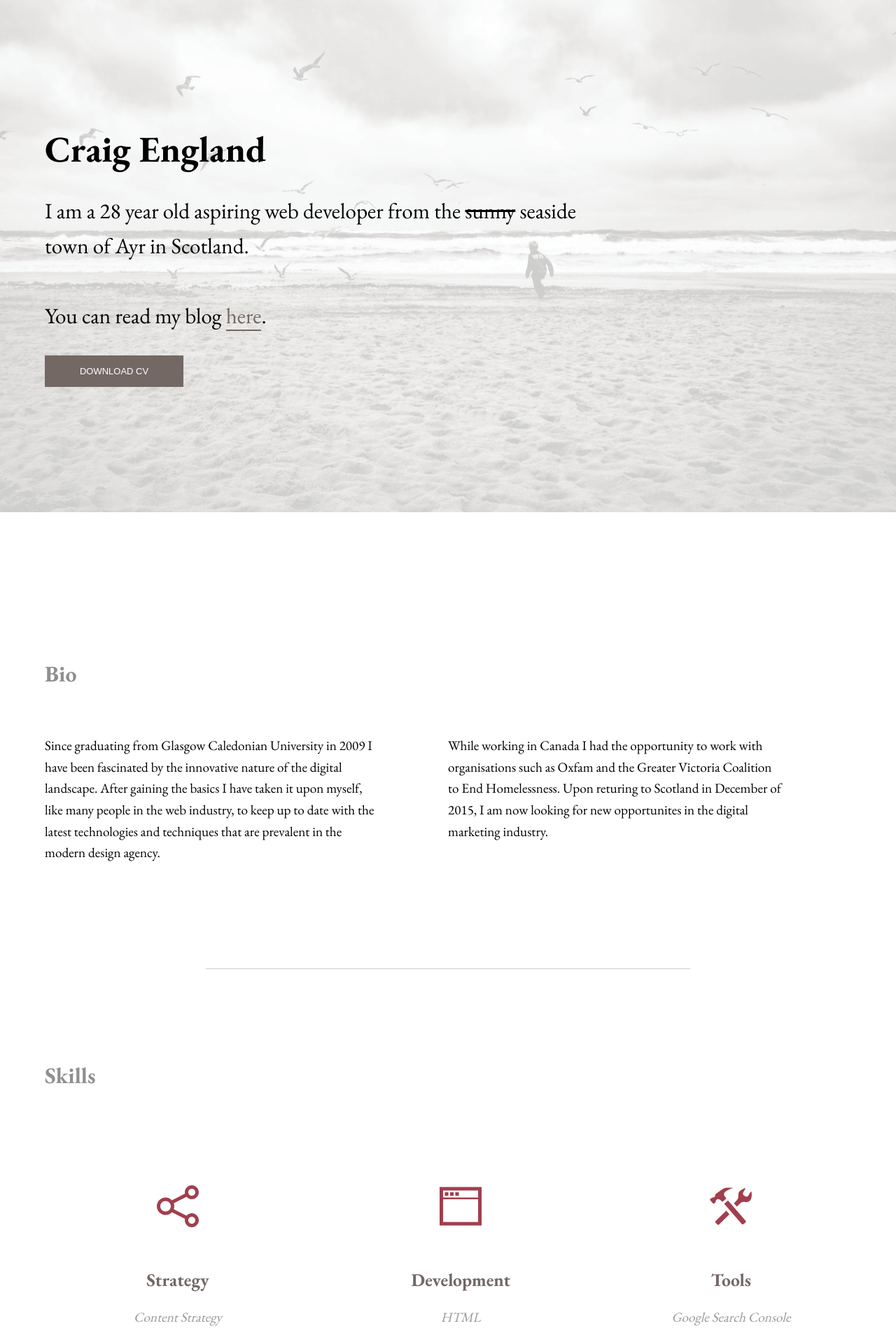
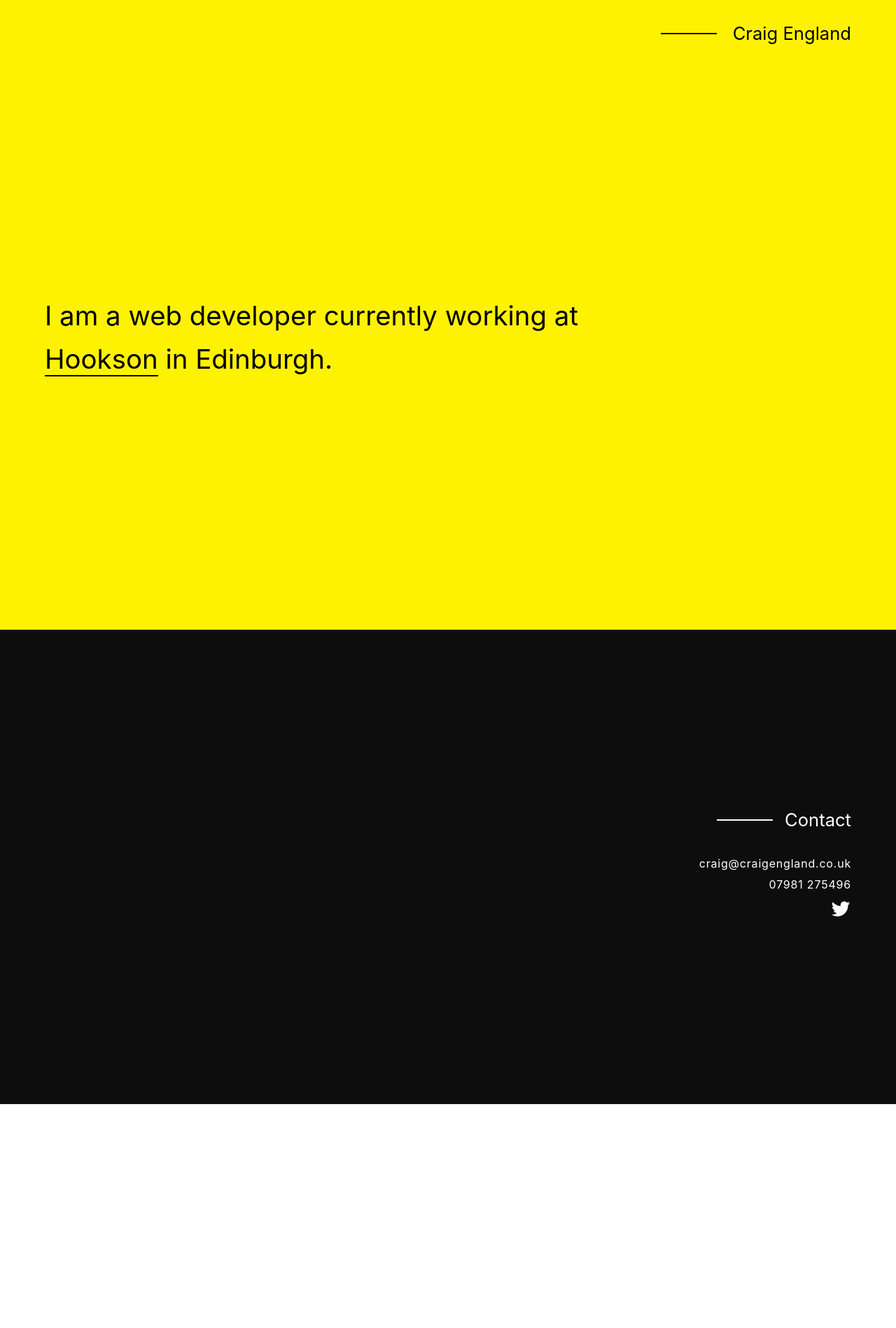
Before and after one commit to craigengland/craigengland, a Jekyll site: the page built from index.html, in a window 1280 px wide. Shown: the top 1898 px of the page at 70% size. Built offline with Jekyll 4.4.1, drawn with Linux system fonts in a browser that asks for light colours; after the commit the page ends 1578 px from its top, so only the background shows below that; some of the changed text lies outside the part shown.

Commit message:
Website refresh

```diff
--- a/_includes/footer.html
+++ b/_includes/footer.html
@@ -1,20 +1,20 @@
 <footer class="contact">
     <div class="container">
+      <h3>Contact</h3>
+      <div class="contact-information">
           <div class="contact-grid email">
-          <h4>Email</h4>
             <a href="mailto:craig@craigengland.co.uk">craig@craigengland.co.uk</a>
           </div>
           <div class="contact-grid phone">
-          <h4>Telephone</h4>
             <a href="tel:+4407981275496">07981 275496</a>
           </div>
           <div class="contact-grid">
-          <h4>Follow Me</h4>
             <a href="http://twitter.com/bigheed21" target="_blank">
               <svg class="icon">
                 <use xlink:href="#twitter"></use>
               </svg>
             </a>
+          </div>
         </div>
     </div>
 </footer>
--- a/_includes/header.html
+++ b/_includes/header.html
@@ -5,11 +5,12 @@
         <header>
             <div class="container">
                 <div class="row">
-                    <h1 class="logo">Craig England</h1>
+                    <div class="logo-container">
+                        <h1 class="logo">Craig England</h1>
+                    </div>
                     <div class="description">
-                        <p>I am a 28 year old aspiring web developer from the <strike>sunny</strike> seaside town of Ayr in Scotland. <br><br>You can read my blog <a href="../blog">here</a>.</p>
+                        <p>I am a web developer currently working at <a href="http://www.hookson.com">Hookson</a> in Edinburgh. </p>
                     </div>
-                    <a href="{{baseline.url}}/assets/files/{{page.cv}}" class="cv" target="_blank">Download CV</a>
                 </div>
 
             </div>
--- a/_scss/_reset.scss
+++ b/_scss/_reset.scss
@@ -22,10 +22,10 @@
 
 body {
     background-color: white;
-    font: 13.34px "EB Garamond", Helvetica, Arial, sans-serif;
     font-size: small;
     margin: 0;
     padding: 0;
+    font-family: -apple-system, BlinkMacSystemFont, "Segoe UI", "Roboto", "Oxygen", "Ubuntu", "Cantarell", "Fira Sans", "Droid Sans", "Helvetica Neue", sans-serif;
 }
 
 hr {
--- a/index.html
+++ b/index.html
@@ -8,74 +8,8 @@
 
 <div class="site">
   <div class="container">
-    <section class="about cf">
-      <h2>Bio</h2>
-        <div class="row-6">
-          <p>
-            Since graduating from Glasgow Caledonian University in 2009 I have been fascinated by the innovative nature of the digital landscape.
-            After gaining the basics I have taken it upon myself, like many people in the web industry, to keep up to date with the latest technologies and techniques that are prevalent in the modern design agency.
-          </p>
-        </div>
-        <div class="row-6">
-          <p>
-            While working in Canada I had the opportunity to work with organisations such as Oxfam and the Greater Victoria Coalition to End Homelessness.
-            Upon returing to Scotland in December of 2015, I am now looking for new opportunites in the digital marketing industry.
-          </p>
-        </div>
-    </section>
-    <hr>
-    <section class="skills">
-      <h2>Skills</h2>
-        <div class="flex-container">
-          <div class="strategy">
-            <svg class="icon">
-              <use xlink:href="#share"></use>
-            </svg>
-            <h3>Strategy</h3>
-            <ul>
-              <li>Content Strategy</li>
-              <li>Social Media Integration</li>
-              <li>Search Engine Optimisation</li>
-            </ul>
-          </div>
-          <div class="code">
-            <svg class="icon">
-              <use xlink:href="#browser"></use>
-            </svg>
-            <h3>Development</h3>
-            <ul>
-              <li>HTML</li>
-              <li>CSS (Sass)</li>
-              <li>Wordpress</li>
-            </ul>
-          </div>
-          <div class="tools">
-            <svg class="icon">
-              <use xlink:href="#tools"></use>
-            </svg>
-            <h3>Tools</h3>
-            <ul>
-              <li>Google Search Console</li>
-              <li>Google Adwords</li>
-              <li>Google Analytics</li>
-              <li></li>
-            </ul>
-          </div>
-        </div>
-    </section>
-    <hr>
-    <section class="work">
-      <h2>Case Study</h2>
-      <div class="case-study">
-        <h3>West Coast Cranes</h3>
-        <p>
-          West Coast Cranes Inc is the number 1 provider of overhead crane services on Vancouver Island.
-          Built on Wordpress with a local search engine optimisation strategy has provided quick results after launching in the Spring of 2015.
-        </p>
-        <a href="http://www.wccranes.ca" target="_blank">View Live Site</a>
-      </div>
-    </section>
-    <hr>
+
+
   </div>
 </div>
 
```
Also changed, not shown: _scss/_components.scss (+95 -135 lines), _scss/_variables.scss (+5 -3 lines), package.json (+4 -4 lines), css/main.css. Lines whose indentation alone changed are shown as unchanged.
